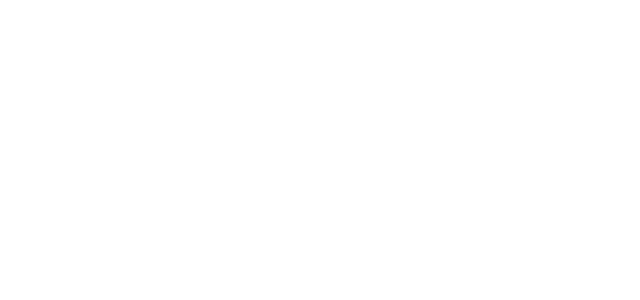
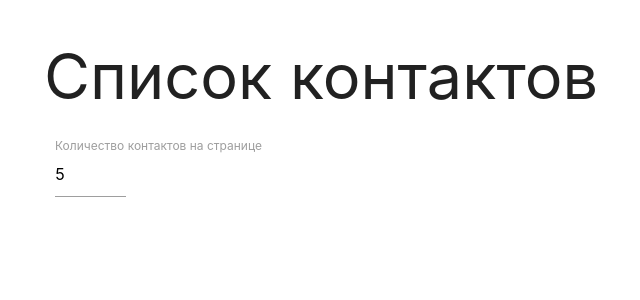
Before and after one commit to v-yan-v/contactsViewver, a React (Create React App) app: page / in a window 1280 px wide. Shown: the top 300 px of the page, without its empty margins (148-788 px from the left). Built offline with nearby package versions, Linux system fonts and the light colour scheme.

Commit message:
feat: Header component

```diff
--- a/src/App.js
+++ b/src/App.js
@@ -1,9 +1,10 @@
 import React from 'react';
+import {Header} from "./VIEW/Components/Header/Header";
 
 function App() {
   return (
     <React.Fragment >
-      <header className="header"></header>
+      <Header />
       <section className='main'></section>
       <footer className='footer'></footer>
     </React.Fragment>
--- /dev/null
+++ b/src/VIEW/Components/Header/Header.js
@@ -0,0 +1,57 @@
+import React from 'react'
+import {connect} from "react-redux";
+
+import {getContactsPerPage} from '../../../FLUX/contactsList/selectors'
+import {setContactsPerPage} from "../../../FLUX/contactsList/operations";
+
+const mapStateToProps = (state) => ({
+  contactsPerPage: getContactsPerPage(state)
+})
+
+const mapDispatchToProps = ({
+  setContactsPerPage
+})
+
+const HeaderLogic = (props) => {
+  const handleSettingsChange = (evt) => {
+    let name = evt.target.name
+    let value = evt.target.type === 'checkbox' ? evt.target.checked : evt.target.value
+
+    // let changes = {[name]: value}
+
+    props.setContactsPerPage(+value)
+  }
+
+
+  // console.log('Header.props', props)
+
+  return (
+    <header>
+      <h1>Список контактов</h1>
+
+      {/* Here will be a separate component Settings when the block contains more fields */}
+      <div className="settings">
+        <form className="settingsForm row">
+
+          <div className="input-field col s6 row">
+            <input className='col s2'
+                   type="number"
+                   min='5'
+                   max='50'
+                   id="contactsPerPage"
+                   name='contactsPerPage'
+                   pattern='\d*'
+                   onChange={handleSettingsChange}
+                   value={props.contactsPerPage}
+            />
+            <label htmlFor="contactsPerPage" className='active'>Количество контактов на странице</label>
+          </div>
+
+        </form>
+      </div>
+
+    </header>
+  )
+}
+
+export const Header = connect(mapStateToProps, mapDispatchToProps)(HeaderLogic)
```
